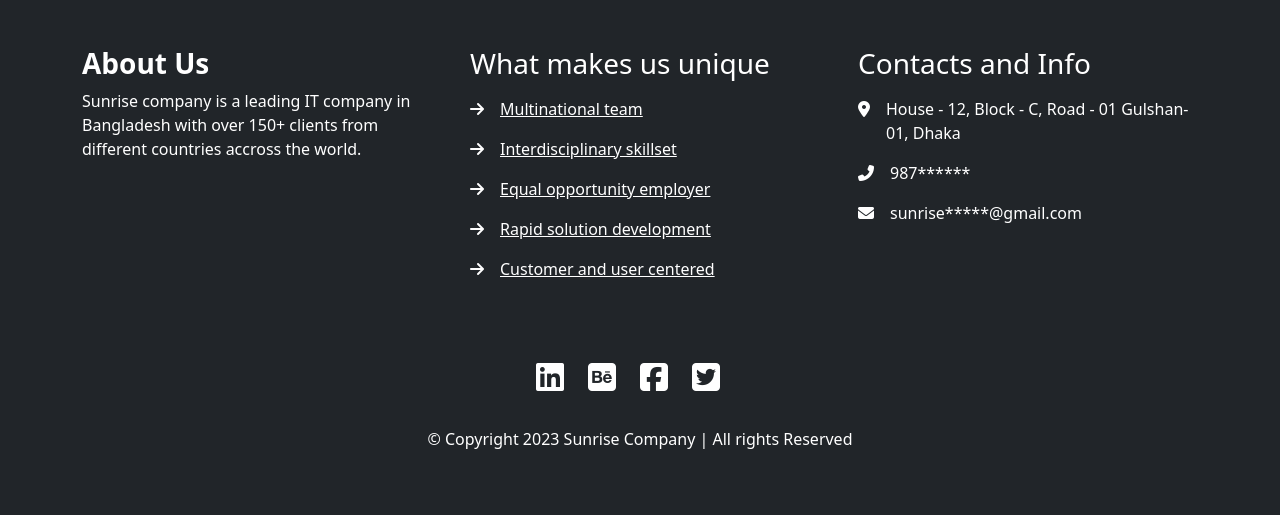
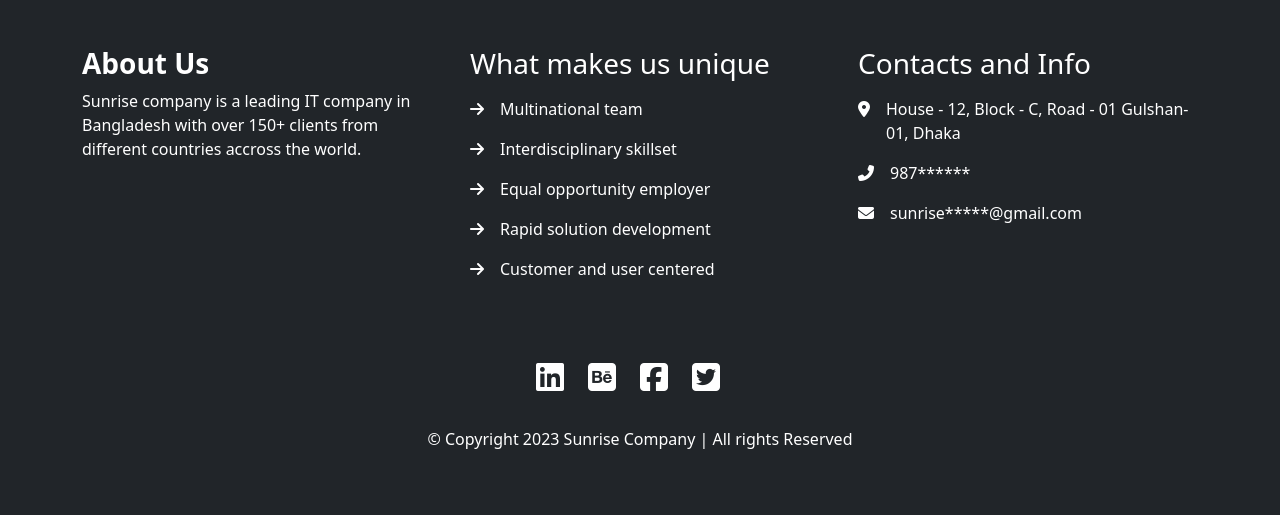
Before and after one commit to shuvo-99/470-project, a PHP site: page /forget_password.php in a window 1280 px wide. Shown: the part 603-1118 px from the top of the page. Run offline with PHP 8.4, Linux system fonts and the light colour scheme; some libraries are stand-ins or nearby versions.

Commit message:
Add files via upload

```diff
--- a/forget_password.php
+++ b/forget_password.php
@@ -59,7 +59,7 @@ if(isset($_POST['submit']))
 
     <!-- CSS  -->
     <style>
-    .de{
+    .link-deco{
         text-decoration: none;
       }
 
@@ -180,7 +180,7 @@ if(isset($_POST['submit']))
                     </a>
                   </div>
                   <div class="text-white ps-3">
-                    <a class="flink text-white">Multinational team</a>
+                    <a class="flink text-white link-deco">Multinational team</a>
                   </div>
                 </li>
 
@@ -193,7 +193,7 @@ if(isset($_POST['submit']))
                     </a>
                   </div>
                   <div class="text-white ps-3">
-                    <a class=" text-white">Interdisciplinary skillset</a>
+                    <a class=" text-white link-deco">Interdisciplinary skillset</a>
                   </div>
                 </li>
 
@@ -206,7 +206,7 @@ if(isset($_POST['submit']))
                     </a>
                   </div>
                   <div class="text-white ps-3">
-                    <a  class="flink text-white">Equal opportunity employer</a>
+                    <a  class="flink text-white link-deco">Equal opportunity employer</a>
                   </div>
                 </li>
 
@@ -219,7 +219,7 @@ if(isset($_POST['submit']))
                     </a>
                   </div>
                   <div class="text-white ps-3">
-                    <a class="flink text-white">Rapid solution development</a>
+                    <a class="flink text-white link-deco">Rapid solution development</a>
                   </div>
                 </li>
 
@@ -232,7 +232,7 @@ if(isset($_POST['submit']))
                     </a>
                   </div>
                   <div class="text-white ps-3">
-                    <a href="#skill" class="flink text-white">Customer and user centered</a>
+                    <a class="flink text-white link-deco">Customer and user centered</a>
                   </div>
                 </li>
               </ul>
```
